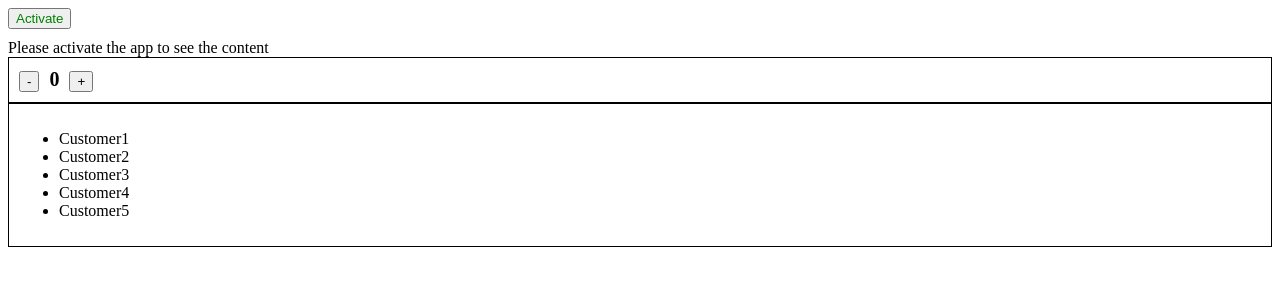
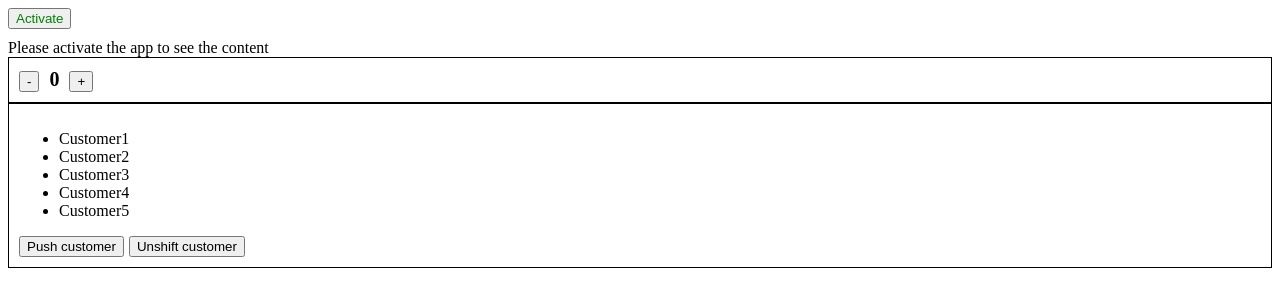
Before and after one commit to wainuchai11/my-ng-project, an Angular app: page / in a window 1280 px wide. Shown: the top 300 px of the page. Built offline with nearby package versions, Linux system fonts and the light colour scheme.

Commit message:
Add buttons to push and unshift customers

```diff
--- a/src/app/app.component.html
+++ b/src/app/app.component.html
@@ -69,4 +69,8 @@
   <ul>
     <li *ngFor="let customer of cutomerList">{{ customer }}</li>
   </ul>
+  <div style="display: flex; gap: 5px">
+    <button (click)="pushCustomer()">Push customer</button>
+    <button (click)="unShiftCustomer()">Unshift customer</button>
+  </div>
 </div>
--- a/src/app/app.component.ts
+++ b/src/app/app.component.ts
@@ -14,9 +14,15 @@ export class AppComponent {
   sqaureWidth = 250;
   activateValue = false;
   activateLabel = 'Activate';
-  activateTextColor = 'green'
+  activateTextColor = 'green';
 
-  cutomerList : string[] = ['Customer1', 'Customer2', 'Customer3', 'Customer4', 'Customer5'];
+  cutomerList: string[] = [
+    'Customer1',
+    'Customer2',
+    'Customer3',
+    'Customer4',
+    'Customer5',
+  ];
 
   testNumberChanged(value: number) {
     console.log('Number changed', value);
@@ -32,14 +38,23 @@ export class AppComponent {
 
   handleActivate() {
     this.activateValue = !this.activateValue;
-    if(this.activateValue) {
+    if (this.activateValue) {
       this.activateLabel = 'Deactivate';
       this.activateTextColor = 'red';
-    }else {
+    } else {
       this.activateLabel = 'Activate';
       this.activateTextColor = 'green';
     }
   }
+
+  pushCustomer() {
+    this.cutomerList.push('Customer' + (this.cutomerList.length + 1));
+  }
+
+  unShiftCustomer() {
+    this.cutomerList.unshift('Customer' + (this.cutomerList.length + 1));
+  }
+
   // doWidthChanged(value: number) {
   //   this.sqaureWidth = value;
   // }
```
